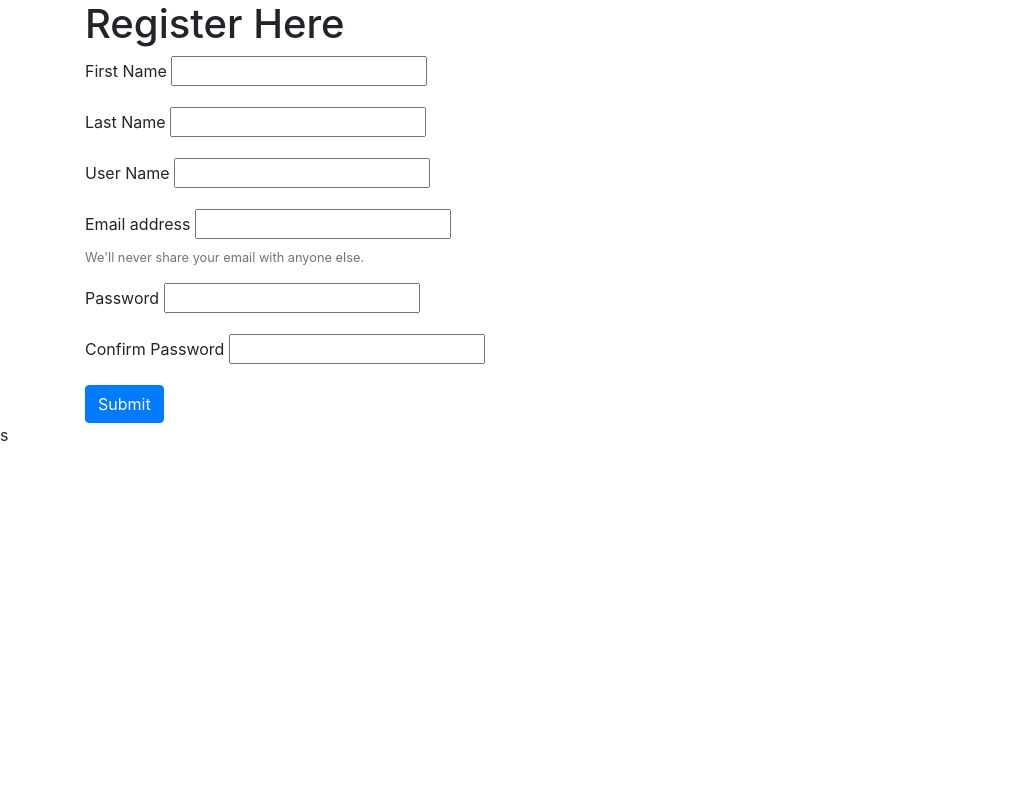
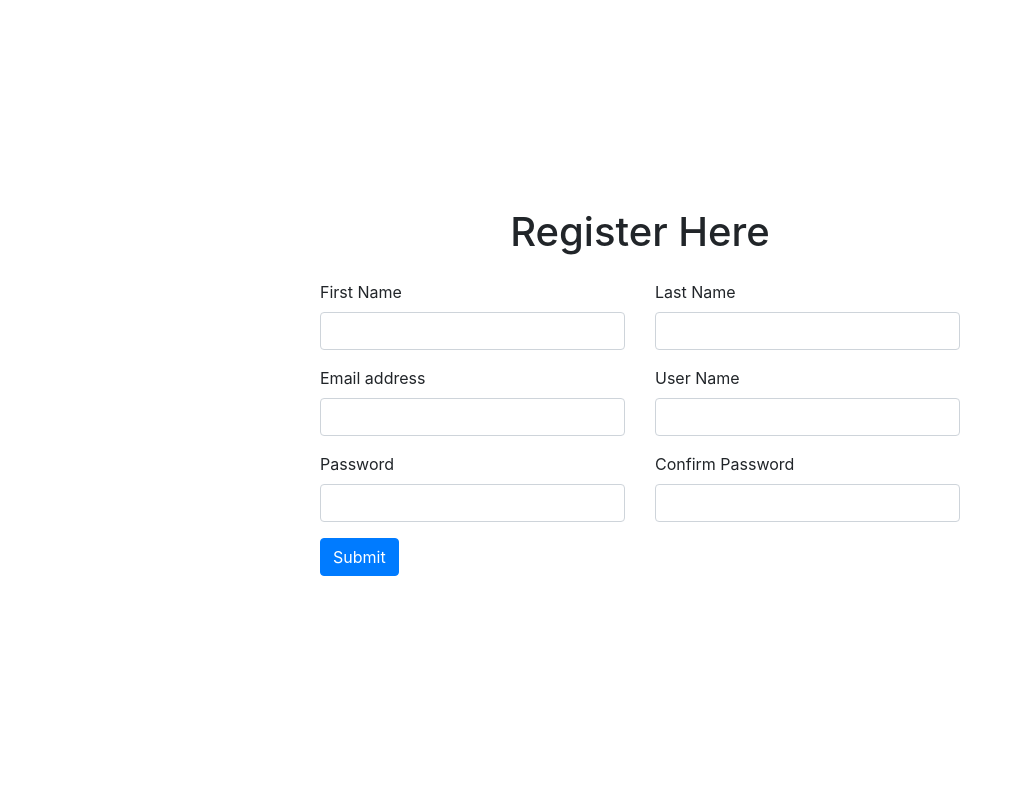
Before and after one commit to chharikha2003/IsAble, a Django app: page /registerUser/ in a window 1280 px wide. Shown: the whole page, without its empty margins (0-1022 px from the left). Run offline with Django 5.2, Linux system fonts and the light colour scheme.

Commit message:
registration page styles added

```diff
--- a/accounts/forms.py
+++ b/accounts/forms.py
@@ -8,3 +8,7 @@ class UserForm(forms.ModelForm):
     class Meta:
         model=User
         fields=['first_name','last_name','username','email','password']
+    def __init__(self, *args, **kwargs):
+        super(UserForm, self).__init__(*args, **kwargs)
+        for field_name, field in self.fields.items():
+            field.widget.attrs['class'] = 'form-control'
--- a/job_portal/settings.py
+++ b/job_portal/settings.py
@@ -79,7 +79,7 @@ DATABASES = {
         "ENGINE": "django.db.backends.mysql",
         "NAME": "job_portal",
         "USER": "root",
-        "PASSWORD": "Abcde@12345",
+        "PASSWORD": "password@123",
         "HOST": "localhost",  # Or an IP Address that your DB is hosted on
         "PORT": "3306",
     }
--- /dev/null
+++ b/job_portal/static/registerUser.css
@@ -0,0 +1,10 @@
+.form-container {
+    min-height: 100vh;
+    display: flex;
+    align-items: center;
+  }
+
+  form {
+    width: 50%;
+    margin: 0 auto;
+  }
--- a/templates/accounts/registerUser.html
+++ b/templates/accounts/registerUser.html
@@ -1,3 +1,4 @@
+{% load static%}
 <!doctype html>
 <html lang="en">
   <head>
@@ -7,46 +8,74 @@
 
     <!-- Bootstrap CSS -->
     <link rel="stylesheet" href="https://cdn.jsdelivr.net/npm/bootstrap@4.1.3/dist/css/bootstrap.min.css" integrity="sha384-MCw98/SFnGE8fJT3GXwEOngsV7Zt27NXFoaoApmYm81iuXoPkFOJwJ8ERdknLPMO" crossorigin="anonymous">
-
+    <link href="{% static 'registerUser.css' %}" rel="stylesheet">
     <title>Register User</title>
   </head>
   <body>
-    <div class="container"><h1>Register Here</h1></div>
-    <div class="container">
+
+    <div class="form-container">
 
         <form action="{% url 'registerUser' %}" class="form-fields-set foodbakery-dev-restaurant-form" method="post" enctype="multipart/form-data">
             {% csrf_token %}
+            <h1 class="text-center py-6">Register Here</h1>
+            <div class="row py-3">
+              <div class="col-md-6">
                 <div class="form-group">
+                  <label for="exampleInputEmail1">First Name</label></br>
+                  {{form.first_name}}
 
-                    <label for="exampleInputEmail1">First Name</label>
 
-                        {{form.first_name}}
                 </div>
+
+
+
+
                 <div class="form-group">
-                <label for="exampleInputEmail1">Last Name</label>
-                {{form.last_name}}
+                  <label for="exampleInputEmail1">Email address</label></br>
+                  {{form.email}}
 
                 </div>
                 <div class="form-group">
-                <label for="exampleInputEmail1">User Name</label>
-                {{form.username}}
+                  <label for="exampleInputPassword1">Password</label></br>
+                  {{form.password}}
+                </div>
+                <button type="submit" class="btn btn-primary text-center">Submit</button>
+
+
+
+
 
               </div>
+              <div class="col-md-6">
+
                 <div class="form-group">
-              <label for="exampleInputEmail1">Email address</label>
-              {{form.email}}
-              <small id="emailHelp" class="form-text text-muted">We'll never share your email with anyone else.</small>
+                  <label for="exampleInputEmail1">Last Name</label></br>
+
+                  {{form.last_name}}
                 </div>
                 <div class="form-group">
-              <label for="exampleInputPassword1">Password</label>
-              {{form.password}}
+                  <label for="exampleInputEmail1">User Name</label></br>
+                  {{form.username}}
                 </div>
+
+
                 <div class="form-group">
-                <label for="exampleInputPassword1">Confirm Password</label>
+                    <label for="exampleInputPassword1">Confirm Password</label></br>
                     {{form.confirm_password}}
                 </div>
 
-            <button type="submit" class="btn btn-primary">Submit</button>
+
+
+
+              </div>
+            </div>
+
+
+
+
+
+
+
           </form>
 
 
@@ -60,4 +89,4 @@
     <script src="https://cdn.jsdelivr.net/npm/popper.js@1.14.3/dist/umd/popper.min.js" integrity="sha384-ZMP7rVo3mIykV+2+9J3UJ46jBk0WLaUAdn689aCwoqbBJiSnjAK/l8WvCWPIPm49" crossorigin="anonymous"></script>
     <script src="https://cdn.jsdelivr.net/npm/bootstrap@4.1.3/dist/js/bootstrap.min.js" integrity="sha384-ChfqqxuZUCnJSK3+MXmPNIyE6ZbWh2IMqE241rYiqJxyMiZ6OW/JmZQ5stwEULTy" crossorigin="anonymous"></script>
   </body>
-</html>s
+</html>
```
Lines whose indentation alone changed are shown as unchanged.
